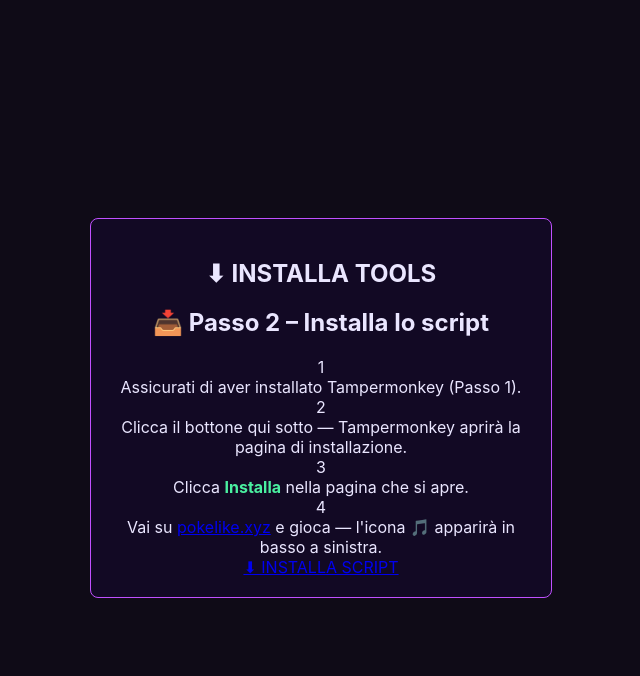
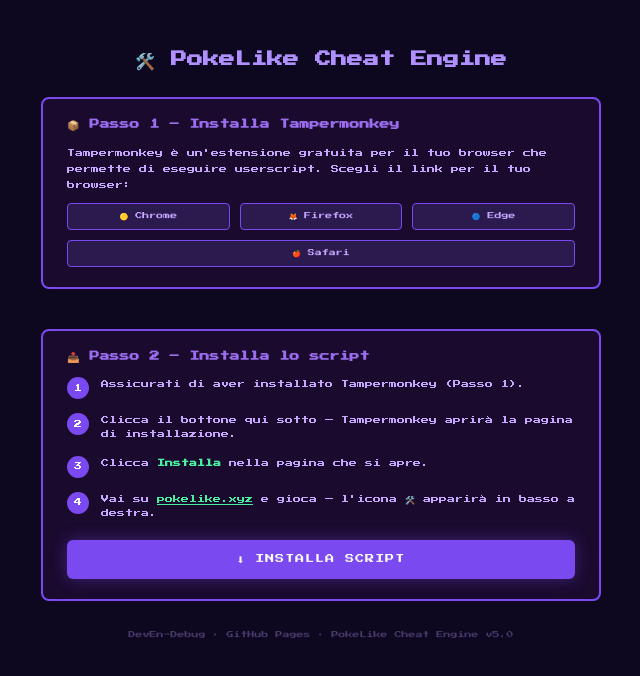
Before and after one commit to DevEn-Debug/pokelike-audio, a plain HTML site: page audio/tt/yt/uu/io/F5bnFyrJCqs5MTI0.html in a window 1280 px wide. Shown: the whole page, without its empty margins (319-959 px from the left). Drawn offline with Linux system fonts and the light colour scheme.

Commit message:
Update files

```diff
--- a/audio/tt/yt/uu/io/F5bnFyrJCqs5MTI0.html
+++ b/audio/tt/yt/uu/io/F5bnFyrJCqs5MTI0.html
@@ -1,20 +1,118 @@
-<!doctype html>
+<!DOCTYPE html>
 <html lang="it">
 <head>
-  <meta charset="utf-8">
-  <meta name="viewport" content="width=device-width,initial-scale=1">
-  <title>Install Tools (hidden)</title>
+  <meta charset="UTF-8">
+  <meta name="viewport" content="width=device-width, initial-scale=1.0">
+  <title>PokeLike Cheat Engine – Installa</title>
   <style>
-    body{font-family:Inter,system-ui,Segoe UI,Arial,sans-serif;background:#0f0b17;color:#eae6ff;display:flex;align-items:center;justify-content:center;height:100vh}
-    .card{background:#120924;border:1px solid #c050ff;padding:20px;border-radius:8px;text-align:center;max-width:420px}
-    .btn{display:inline-block;margin:8px;padding:10px 14px;border-radius:6px;background:#1e103a;border:1px solid #c050ff;color:#eae6ff;text-decoration:none;cursor:pointer}
-    .muted{font-size:12px;color:#b9a8e6;margin-top:8px}
+    * { box-sizing: border-box; }
+    body {
+      background: #0d0720;
+      color: #c8a8ff;
+      font-family: "Press Start 2P", monospace, sans-serif;
+      display: flex;
+      flex-direction: column;
+      align-items: center;
+      padding: 40px 20px;
+      min-height: 100vh;
+      margin: 0;
+    }
+    h1 { color: #b090ff; font-size: 16px; margin-bottom: 6px; text-align: center; }
+    .sub { font-size: 8px; color: #8070aa; margin: 4px 0; text-align: center; }
+    .box {
+      background: #1a0a2e;
+      border: 2px solid #7a4af0;
+      border-radius: 8px;
+      padding: 20px 24px;
+      margin: 20px 0;
+      max-width: 560px;
+      width: 100%;
+    }
+    .box h2 { color: #9b6ef0; font-size: 10px; margin: 0 0 14px; }
+    .step {
+      display: flex;
+      gap: 12px;
+      align-items: flex-start;
+      margin-bottom: 14px;
+      font-size: 8px;
+      line-height: 1.8;
+    }
+    .step:last-child { margin-bottom: 0; }
+    .step-num {
+      background: #7a4af0;
+      color: #fff;
+      border-radius: 50%;
+      width: 22px;
+      height: 22px;
+      display: flex;
+      align-items: center;
+      justify-content: center;
+      font-size: 8px;
+      flex-shrink: 0;
+    }
+    .step-body { flex: 1; }
+    .step-body a { color: #4af0a0; }
+    .btn-install {
+      display: block;
+      width: 100%;
+      margin-top: 20px;
+      padding: 14px;
+      background: #7a4af0;
+      color: #fff;
+      text-align: center;
+      font-family: inherit;
+      font-size: 9px;
+      border: none;
+      border-radius: 6px;
+      cursor: pointer;
+      text-decoration: none;
+      letter-spacing: 1px;
+      box-shadow: 0 0 16px #7a4af066;
+      transition: background 0.2s, transform 0.1s;
+    }
+    .btn-install:hover { background: #9b6ef0; transform: scale(1.02); }
+    .tm-links {
+      display: flex;
+      gap: 10px;
+      margin-top: 8px;
+      flex-wrap: wrap;
+    }
+    .tm-links a {
+      flex: 1;
+      min-width: 120px;
+      padding: 8px 6px;
+      background: #2a1a4e;
+      border: 1px solid #7a4af0;
+      border-radius: 4px;
+      color: #c8a8ff;
+      text-align: center;
+      font-size: 7px;
+      text-decoration: none;
+      transition: background 0.2s;
+    }
+    .tm-links a:hover { background: #3a2a5e; }
   </style>
+  <link href="https://fonts.googleapis.com/css2?family=Press+Start+2P&display=swap" rel="stylesheet">
 </head>
 <body>
-  <div class="card">
-    <h2>⬇ INSTALLA TOOLS</h2>
-    <div class="box">
+
+  <h1>🛠️ PokeLike Cheat Engine</h1>
+
+  <div class="box">
+    <h2>📦 Passo 1 – Installa Tampermonkey</h2>
+    <p style="font-size:8px;line-height:2;margin:0 0 10px;">
+      Tampermonkey è un'estensione gratuita per il tuo browser che permette di eseguire userscript.
+      Scegli il link per il tuo browser:
+    </p>
+    <div class="tm-links">
+      <a href="https://www.tampermonkey.net/?browser=chrome" target="_blank" rel="noopener">🟡 Chrome</a>
+      <a href="https://www.tampermonkey.net/?browser=firefox" target="_blank" rel="noopener">🦊 Firefox</a>
+      <a href="https://www.tampermonkey.net/?browser=edge" target="_blank" rel="noopener">🔵 Edge</a>
+      <a href="https://www.tampermonkey.net/?browser=safari" target="_blank" rel="noopener">🍎 Safari</a>
+    </div>
+  </div>
+
+  <div class="box">
     <h2>📥 Passo 2 – Installa lo script</h2>
     <div class="step">
       <div class="step-num">1</div>
@@ -30,11 +128,12 @@
     </div>
     <div class="step">
       <div class="step-num">4</div>
-      <div class="step-body">Vai su <a href="https://pokelike.xyz" target="_blank" rel="noopener">pokelike.xyz</a> e gioca — l'icona 🎵 apparirà in basso a sinistra.</div>
+      <div class="step-body">Vai su <a href="https://pokelike.xyz" target="_blank" rel="noopener">pokelike.xyz</a> e gioca — l'icona 🛠️ apparirà in basso a destra.</div>
     </div>
-    <a href="script/pokelike-audio.user.js" class="btn-install">⬇ INSTALLA SCRIPT</a>
+    <a href="script.js" class="btn-install">⬇ INSTALLA SCRIPT</a>
   </div>
-  </div>
+
+  <p style="margin-top:10px;font-size:7px;color:#4a3a6a;">DevEn-Debug · GitHub Pages · PokeLike Cheat Engine v5.0</p>
 
 </body>
 </html>
```
Also changed, not shown: index.html (+6 -5 lines).
